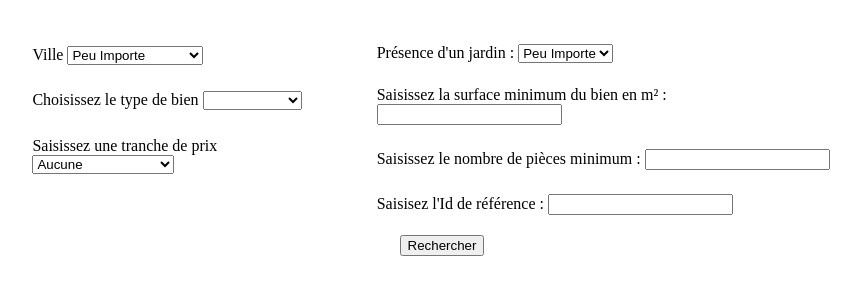
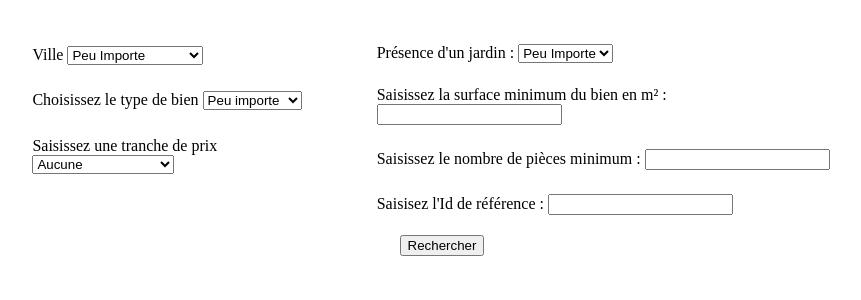
Before and after one commit to neit-H91/agenceimmo, a PHP site: page /vuescontroleurs/formRechercheBien.php in a window 1280 px wide. Shown: the part 168-468 px from the top of the page, without its empty margins (198-1059 px from the left). Run offline with PHP 8.4, Linux system fonts and the light colour scheme; data comes from the database, SQL or seed files in the repository.

Commit message:
Update formRechercheBien.php

```diff
--- a/vuescontroleurs/formRechercheBien.php
+++ b/vuescontroleurs/formRechercheBien.php
@@ -50,7 +50,7 @@ session_start();
                             <div id="champ2" class="entree">
                                 <label for="type">Choisissez le type de bien</label>
                                 <select name="type" id="type">
-                                    <option value=""> </option>
+                                    <option value="">Peu importe</option>
                                     <?php
                                     $reponse = $bdd->query('SELECT distinct libelle FROM biens INNER JOIN types ON idType = idTypes');
                                     while ($donnes = $reponse->fetch()) {
```
